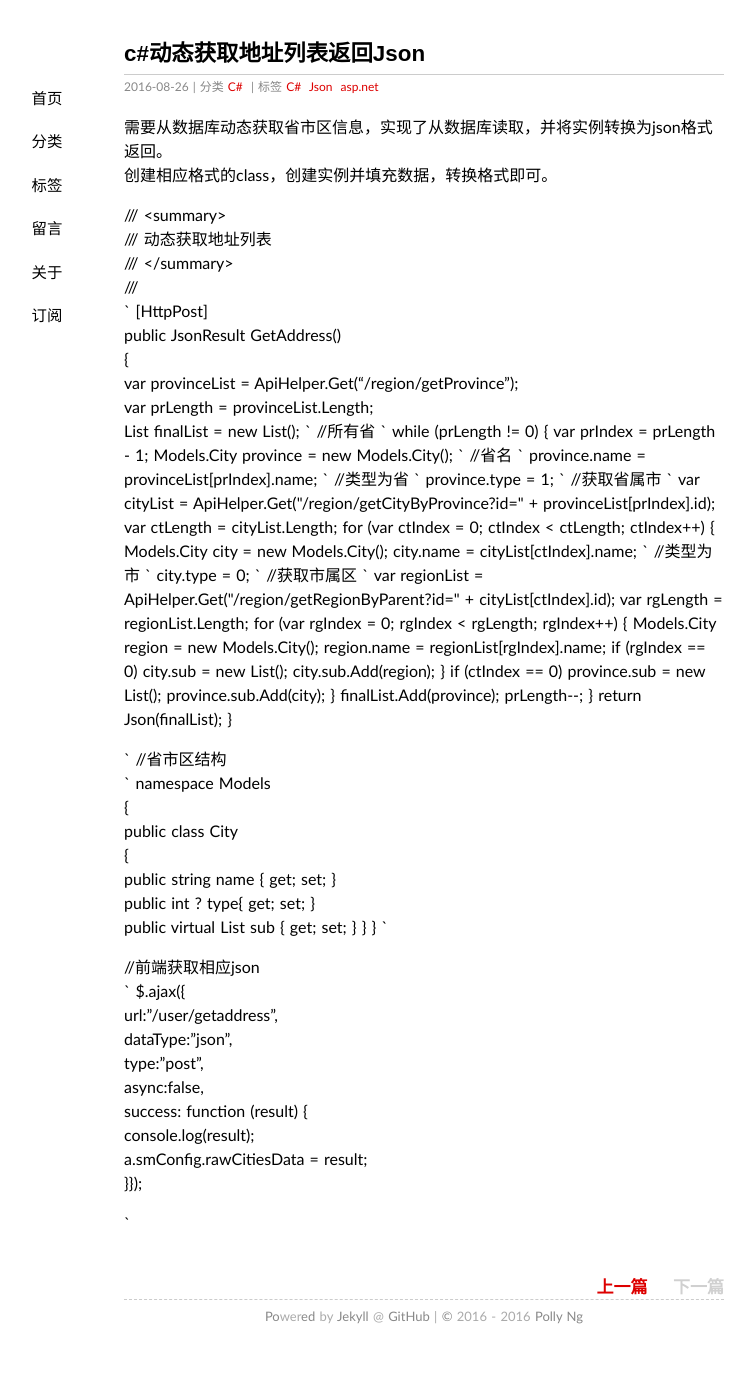
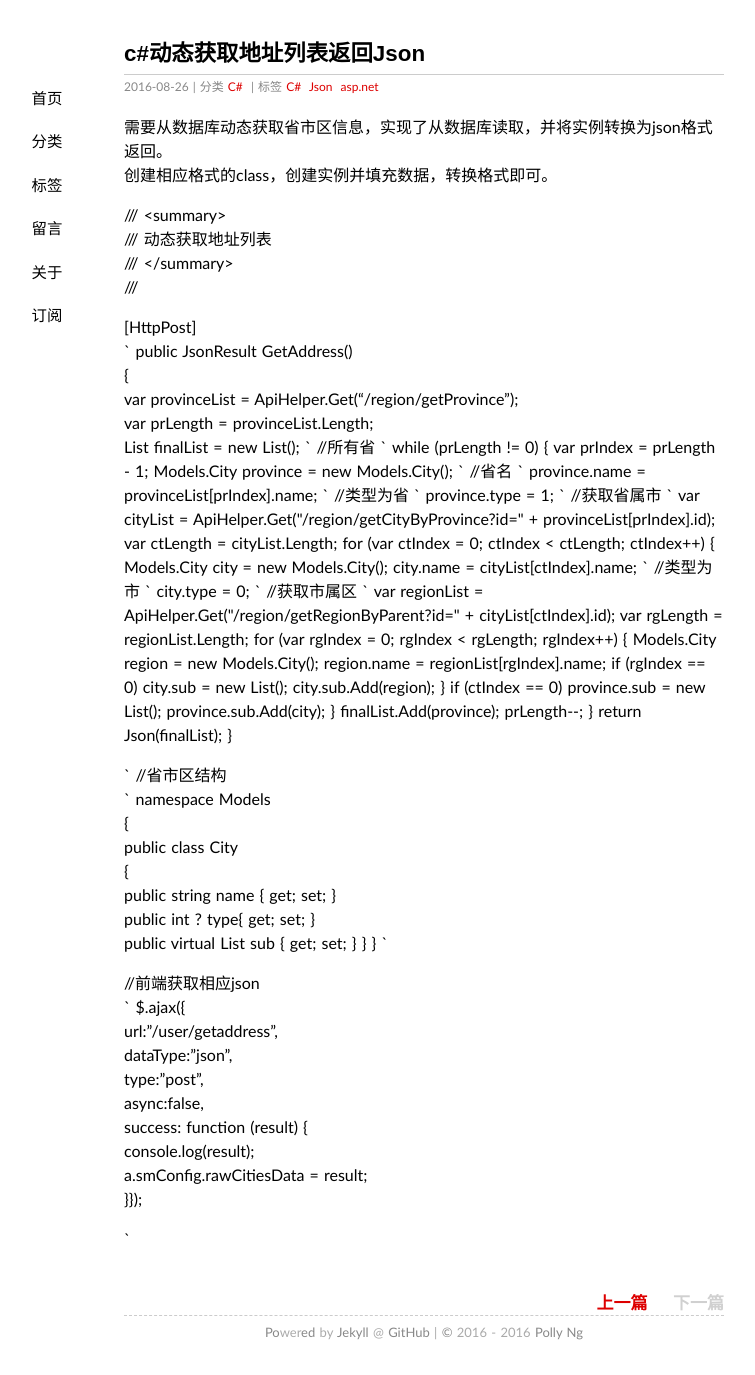
Before and after one commit to Pollyreal/pollyreal.github.io, a Jekyll site: the page built from _posts/2016-08-26-csharp-region-class-to-json.md, in a window 1280 px wide. Shown: the whole page, without its empty margins (216-971 px from the left). Built offline with Jekyll 4.4.1, drawn with Linux system fonts in a browser that asks for light colours; comment, search, counter and statistics services are not loaded.

```diff
--- a/_posts/2016-08-26-csharp-region-class-to-json.md
+++ b/_posts/2016-08-26-csharp-region-class-to-json.md
@@ -13,8 +13,9 @@ tags: C# Json asp.net
 /// 动态获取地址列表
 /// </summary>
 /// <returns></returns>
+
+[HttpPost]
 `
-[HttpPost]
 public JsonResult GetAddress()
 {
     var provinceList = ApiHelper.Get("/region/getProvince");
```
